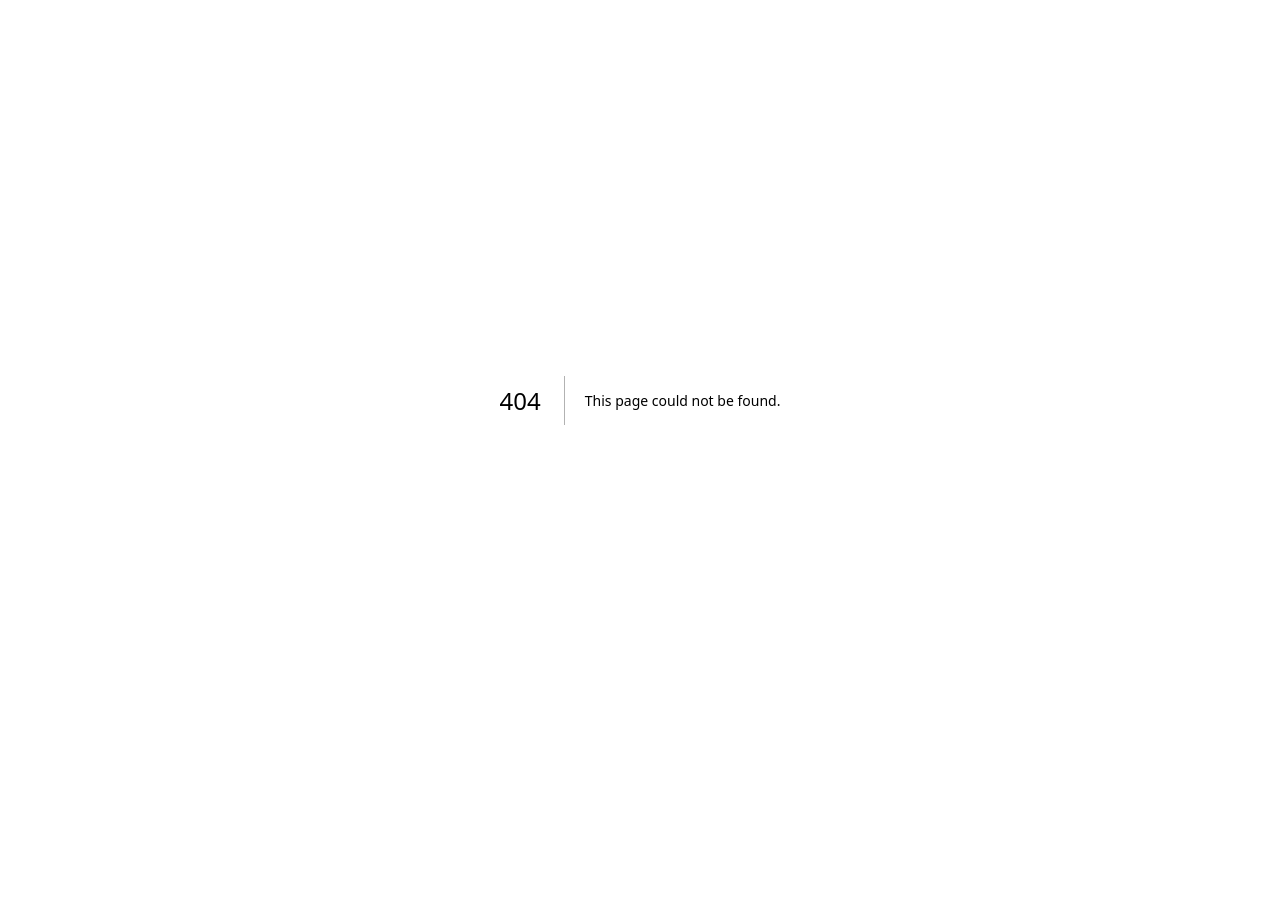
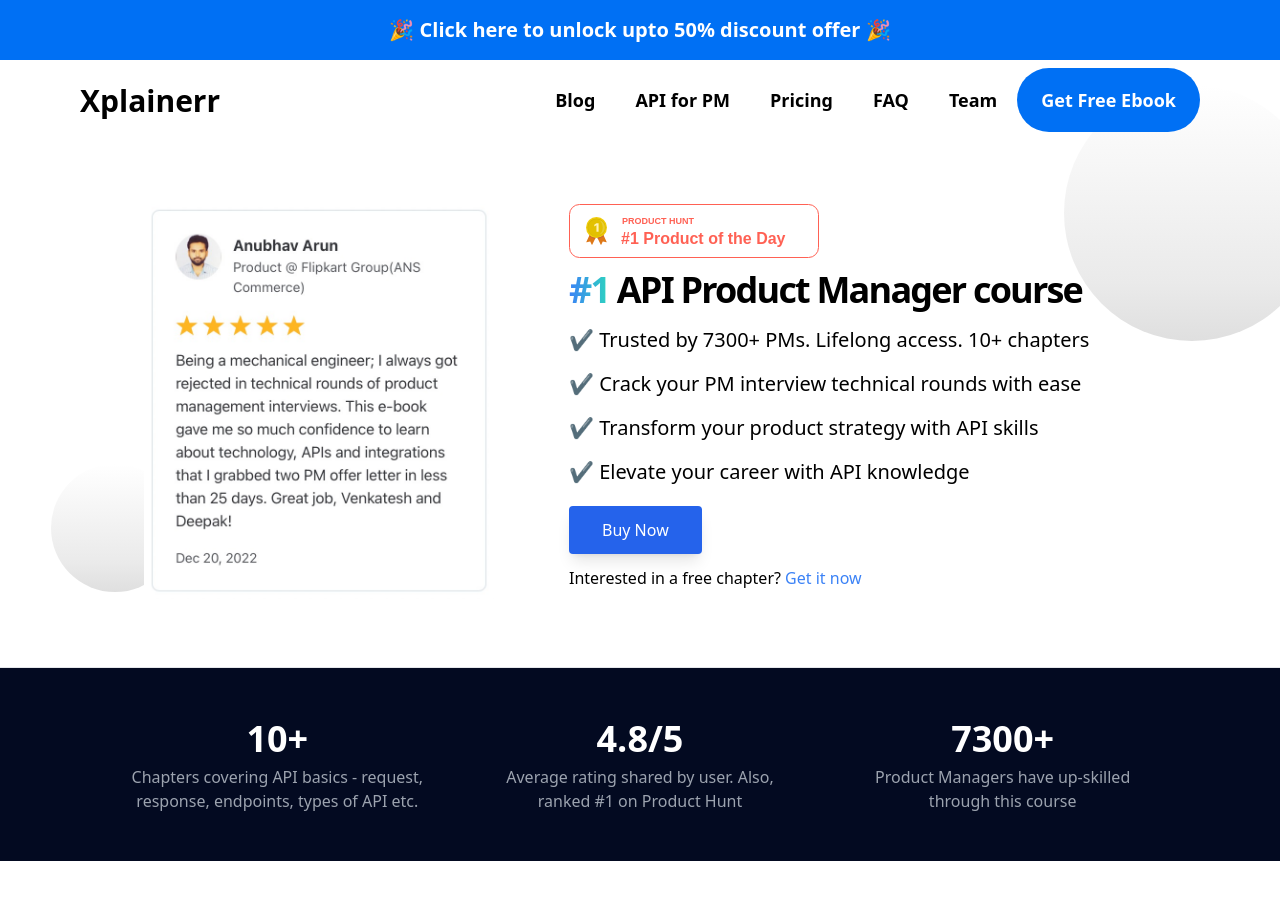
Before and after one commit to EmtiazHossainE2/xplainer, a Next.js app: page /courses/api-for-pm in a window 1280 px wide. Before the commit this address had no page. Shown: the top 916 px of the page. Before the commit the page ends 800 px from the top, so only its background shows below. Built offline with nearby package versions, Linux system fonts and the light colour scheme.

Commit message:
pricing initial

```diff
--- a/components/v1/ApiForPm/Authors.js
+++ b/components/v1/Courses/Authors.js
@@ -1,6 +1,10 @@
 import Image from 'next/image'
 
-const Authors = () => {
+const Authors = ({
+  name1,
+  name2
+}) => {
+
   return (
     <section>
       <div className="max-w-5xl mx-auto px-4 sm:px-6">
@@ -18,7 +22,7 @@ const Authors = () => {
             <Image className="grow self-start rounded" src='/images/apiForPm/deepak.jpeg' width="250" height="250" alt="About us 02" />
           </figure>
           <div className="sm:ml-8 lg:ml-16">
-            <h4 className="h4 mb-2">Deepak Kumar </h4>
+            <h4 className="h4 mb-2">{name1} </h4>
             <p className="text-lg text-gray-600 mb-8">
               Deepak currently works as a Software engineer 2 at Airmeet and has taught API to 100s of aspiring product managers and software engineers with API Masterclass series.
               Reach out to him on <a className="text-blue-600 underline" href="https://linkedin.com/in/dipakkr" target="_blank" rel="noopener noreferrer"> LinkedIn </a>
@@ -31,7 +35,7 @@ const Authors = () => {
             <Image className="grow self-start rounded" src='/images/apiForPm/venky.jpeg' width="250" height="250" alt="About us 02" />
           </figure>
           <div className="sm:ml-8 lg:ml-16">
-            <h4 className="h4 mb-2">Venkatesh Gupta </h4>
+            <h4 className="h4 mb-2">{name2} </h4>
             <p className="text-lg text-gray-600 mb-8">
               Venkatesh currently works a Product Manager at India`&apos;`s leading fintech company. He has also co-founded Frontbench - an online marketplace for 1:1 mentorship.
               Venkatesh has worked extensively on API products and writes a blog on product management at Xplainerr.
--- a/components/v1/Shared/Navbar/Navbar.js
+++ b/components/v1/Shared/Navbar/Navbar.js
@@ -54,7 +54,7 @@ const Navbar = () => {
           <div className={`${styles.navbar__container}`}>
             <p className='text-lg font-semibold px-5'><Link href='/blog'>Blog</Link></p>
             <p className='text-lg font-semibold px-5'><Link href='/courses/api-for-pm'>API for PM</Link></p>
-            <p className='text-lg font-semibold px-5'><Link href='/'>Pricing</Link></p>
+            <p className='text-lg font-semibold px-5'><Link href='/courses/pricing-for-pm'>Pricing</Link></p>
             <p className='text-lg font-semibold px-5'><Link href='/'>FAQ</Link></p>
             <p className='text-lg font-semibold px-5'><Link href='/'>Team</Link></p>
           </div>
@@ -75,7 +75,7 @@ const Navbar = () => {
                 <div >
                   <p className='text-lg font-semibold px-5'><Link href='blog'>Blog</Link></p>
                   <p className='text-lg font-semibold px-5'><Link href='/courses/api-for-pm'>API for PM</Link></p>
-                  <p className='text-lg font-semibold px-5'><Link href='/'>Pricing</Link></p>
+                  <p className='text-lg font-semibold px-5'><Link href='/courses/pricing-for-pm'>Pricing</Link></p>
                   <p className='text-lg font-semibold px-5'><Link href='/'>FAQ</Link></p>
                   <p className='text-lg font-semibold px-5'><Link href='/'>Team</Link></p>
                 </div>
--- /dev/null
+++ b/pages/courses/api-for-pm.js
@@ -0,0 +1,37 @@
+import { Authors, CtaAlternative, Faqs, FeaturesBlocks, HeroBanner, HeroHome, TestimonialsCarousel } from '@/components/v1/Courses'
+import { pmInterviewKeyChapters } from '@/config/constants'
+import PageLayout from '@/layout/PageLayout'
+import Head from 'next/head'
+import React from 'react'
+
+const ApiForPm = () => {
+  return (
+    <>
+      <Head>
+        <title>XPlainerr | Api For Pm </title>
+        <meta name="description" content="" />
+        <meta name="viewport" content="width=device-width, initial-scale=1" />
+        <link rel="icon" href="/favicon.ico" />
+      </Head>
+      <main>
+        <PageLayout>
+          <HeroHome />
+          <HeroBanner />
+          <FeaturesBlocks
+            featureBlockData={pmInterviewKeyChapters}
+            heading={"What will you learn?"}
+          />
+          <TestimonialsCarousel />
+          <Authors
+          name1={"Deepak Kumar"}
+          name2={"Venkatesh Gupta"}
+          />
+          <Faqs />
+          <CtaAlternative />
+        </PageLayout>
+      </main>
+    </>
+  )
+}
+
+export default ApiForPm
--- a/pages/courses/[api-for-pm].js
+++ b/pages/courses/pricing-for-pm.js
@@ -1,4 +1,4 @@
-import { Authors, CtaAlternative, Faqs, FeaturesBlocks, HeroBanner, HeroHome, TestimonialsCarousel } from '@/components/v1/ApiForPm'
+import { Authors, CtaAlternative, Faqs, FeaturesBlocks, HeroBanner, HeroHome, TestimonialsCarousel } from '@/components/v1/Courses'
 import { pmInterviewKeyChapters } from '@/config/constants'
 import PageLayout from '@/layout/PageLayout'
 import Head from 'next/head'
@@ -8,7 +8,7 @@ const ApiForPm = () => {
   return (
     <>
       <Head>
-        <title>XPlainerr | Api For Pm </title>
+        <title>XPlainerr | Pricing For Pm </title>
         <meta name="description" content="" />
         <meta name="viewport" content="width=device-width, initial-scale=1" />
         <link rel="icon" href="/favicon.ico" />
@@ -22,7 +22,10 @@ const ApiForPm = () => {
             heading={"What will you learn?"}
           />
           <TestimonialsCarousel />
-          <Authors />
+          <Authors
+            name1={"Deep"}
+            name2={"Venky"}
+          />
           <Faqs />
           <CtaAlternative />
         </PageLayout>
```
Also changed, not shown: components/v1/Courses/CtaAlternative.js (renamed from components/v1/ApiForPm/CtaAlternative.js), components/v1/Courses/Faqs.js (renamed from components/v1/ApiForPm/Faqs.js), components/v1/Courses/FeaturesBlocks.js (renamed from components/v1/ApiForPm/FeaturesBlocks.js), components/v1/Courses/HeroBanner.js (renamed from components/v1/ApiForPm/HeroBanner.js), components/v1/Courses/HeroHome.js (renamed from components/v1/ApiForPm/HeroHome.js), components/v1/Courses/TestimonialsCarousel.js (renamed from components/v1/ApiForPm/TestimonialsCarousel.js), components/v1/Courses/index.js (renamed from components/v1/ApiForPm/index.js).
